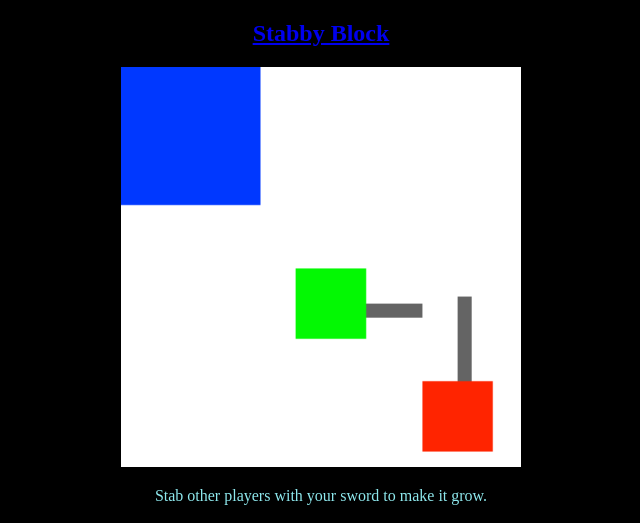
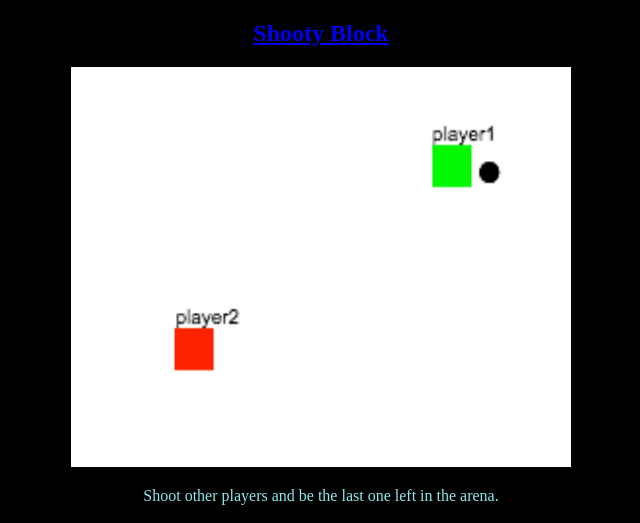
Before and after one commit to MatthewsGames/MatthewsGames.github.io, a plain HTML site: page index.html in a window 1280 px wide. Shown: the part 60-583 px from the top of the page, without its empty margins (319-959 px from the left). Drawn offline with Linux system fonts and the light colour scheme.

Commit message:
Update index.html

```diff
--- a/index.html
+++ b/index.html
@@ -78,16 +78,21 @@
 </script>
     <center>
         <h1><b>Featured Game</b></h1>
-        <h2><a href = "https://stabbyblock.matthewsheppard.repl.co/">Stabby Block</a></h2>
-    <img src = "Screen Shot 2019-12-23 at 10.53.09 AM.png" alt="Stabby Block" width="400" height="400">
+        <h2><a href = "https://shooter.matthewsheppard.repl.co/">Shooty Block</a></h2>
+    <img src = "Screen Shot 2020-01-18 at 7.29.41 AM.png" alt="Shooty Block" width="500" height="400">
     <p>
-    Stab other players with your sword to make it grow.
+    Shoot other players and be the last one left in the arena.
     </p>
         <h1><b>Single Player Games</b></h1>
     <h2><a href = "slideyblock.html">Slidey Block</a></h2>
     <img src = "Screen Shot 2017-12-19 at 3.33.24 PM.png"  alt="Slidey Block Picture" width = "400" height = "400">
     <p>Slidey Block is a one-player puzzle game where you<br>
     use the arrow keys to get to the flashing portal.
+    </p>
+        <h2><a href = "ninjaswitch.html">Ninja Switch</a></h2>
+    <img src = "Screen Shot 2018-03-17 at 3.44.52 PM.png" alt="Ninja Switch" width="400" height="400">
+    <p>
+    Switch between your ninja abilities to escape the castle.
     </p>
         <h2><a href = "cfg.html">The Campaign Finance Game</a></h2>
     <img src = "Screen Shot 2019-12-17 at 12.22.20 AM.png"  alt="cfg" width = "400" height = "400">
@@ -114,23 +119,26 @@
     <p>
     Dodge the red pixels and collect the green ones to increase your speed.<br>Blue pixels increase your collection range and gold pixels make you invincible..
     </p>
-         <h2><a href = "ninjaswitch.html">Ninja Switch</a></h2>
-    <img src = "Screen Shot 2018-03-17 at 3.44.52 PM.png" alt="Ninja Switch" width="400" height="400">
-    <p>
-    Switch between your ninja abilities to escape the castle.
-    </p>
         <h2><a href = "TheAlchemist.html">Game</a></h2>
         <h1><b>Multiplayer Games</b></h1>
-        <h2><a href = "https://test5.matthewsheppard.repl.co/">Tag</a></h2>
-    <img src = "Screen Shot 2019-12-23 at 10.55.33 AM.png" alt="Tag" width="400" height="400">
+        <h2><a href = "https://shooter.matthewsheppard.repl.co/">Shooty Block</a></h2>
+    <img src = "Screen Shot 2020-01-18 at 7.29.41 AM.png" alt="Shooty Block" width="500" height="400">
     <p>
-    The blue player is It! Run away from the person who is it and try<br>not to be tagged.
+    Shoot other players and be the last one left in the arena.
     </p>
         <h2><a href = "https://stabbyblock.matthewsheppard.repl.co/">Stabby Block</a></h2>
     <img src = "Screen Shot 2019-12-23 at 10.53.09 AM.png" alt="Stabby Block" width="400" height="400">
     <p>
     Stab other players with your sword to make it grow.
     </p>
+        <h2><a href = "https://test5.matthewsheppard.repl.co/">Tag</a></h2>
+    <img src = "Screen Shot 2019-12-23 at 10.55.33 AM.png" alt="Tag" width="400" height="400">
+    <p>
+    The blue player is It! Run away from the person who is it and try<br>not to be tagged.
+    </p>
+
+
+
     </center>
 </body>
 </html>
```
